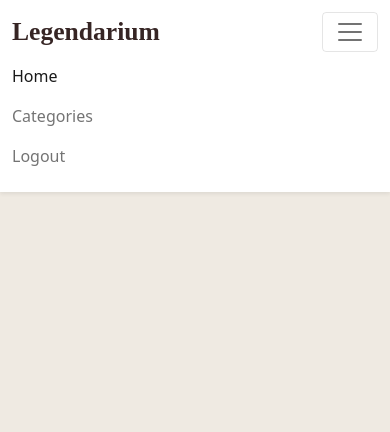
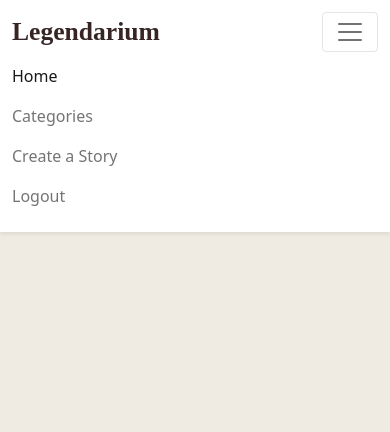
Before and after one commit to Code-Institute-Submissions/Estelindis-legendarium_JanResub, a Django app: page / in a window 390 px wide, after a click that opens the changed part. Shown: the top 432 px of the page. Run offline with Django 3.2, Linux system fonts and the light colour scheme; the visitor is signed in with stand-in values (Sample User, id 1); data that the repository does not hold is empty; some libraries are stand-ins or nearby versions; some web fonts are replaced.

Commit message:
Add create story functionality

```diff
--- a/chargen/urls.py
+++ b/chargen/urls.py
@@ -7,6 +7,7 @@ urlpatterns = [
     path('categories/edit/<int:pk>/', views.CategoryEdit.as_view(), name='category_edit'),
     path('categories/delete/<int:pk>/', views.CategoryDelete.as_view(), name='category_delete'),
     path('categories/create/', views.CategoryCreate.as_view(), name='category_create'),
+    path('stories/create/', views.StoryCreate.as_view(), name='story_create'),
     path('<slug:slug>/', views.StoryDetail.as_view(), name='story_detail'),
     path(
         'library/<slug:slug>', views.LibraryAdd.as_view(),
--- a/chargen/views.py
+++ b/chargen/views.py
@@ -4,7 +4,7 @@ from django.views.generic.edit import CreateView, DeleteView
 from django.http import HttpResponseRedirect, HttpResponse
 from django.core.exceptions import PermissionDenied
 from django.utils.text import slugify
-from django.urls import reverse,reverse_lazy
+from django.urls import reverse, reverse_lazy
 from .models import Story, Category
 from .forms import CategoryForm, CommentForm
 
@@ -14,6 +14,21 @@ class StoryList(generic.ListView):
     queryset = Story.objects.filter(status=1).order_by("-created_on")
     template_name = "index.html"
     paginate_by = 6
+
+
+class StoryCreate(CreateView):
+    model = Story
+    fields = ('name', 'summary', 'story', 'notes', 'story_image', 'story_category', 'status')
+    template_name_suffix = '_create'
+    success_url = reverse_lazy('home')
+
+    def form_valid(self, form):
+        form.instance.slug = slugify(form.instance.name + "-" + form.instance.summary)
+        form.instance.author = self.request.user
+        # if not self.request.user.is_superuser:
+        #     raise PermissionDenied
+
+        return super().form_valid(form)
 
 
 class StoryDetail(View):
@@ -129,7 +144,6 @@ class CategoryEdit(generic.edit.UpdateView):
         return super().form_valid(form)
 
 
-
 class CategoryDelete(DeleteView):
     model = Category
     success_url = reverse_lazy('category_list')
--- a/templates/base.html
+++ b/templates/base.html
@@ -38,6 +38,9 @@
                                 <a class="nav-link" href="{% url 'category_list' %}">Categories</a>
                             </li>
                             <li class="nav-item">
+                                <a class="nav-link" href="{% url 'story_create' %}">Create a Story</a>
+                            </li>
+                            <li class="nav-item">
                                 <a class="nav-link" href="{% url 'account_logout' %}">Logout</a>
                             </li>
                             {% else %}
```
Also changed, not shown: templates/chargen/story_create.html (added, +18 -0 lines).
